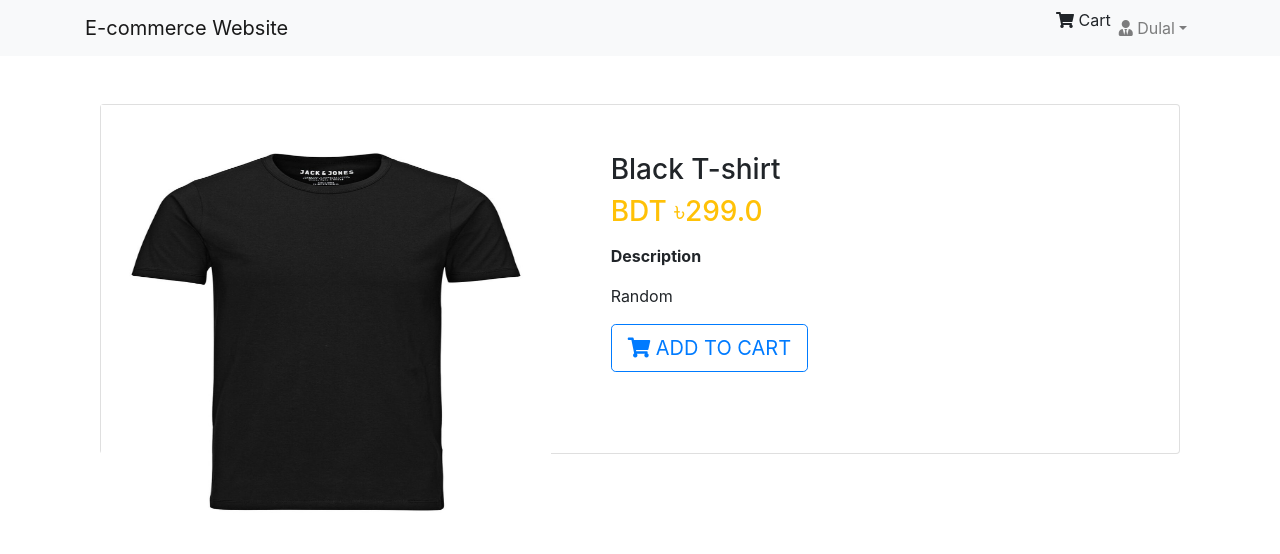
After one commit to bellicose77/Shopnirr_Ecommerce, a Django app: page /product/1/ in a window 1280 px wide. The commit adds this page. Shown: the top 554 px of the page. Run offline with Django 3.2, Linux system fonts and the light colour scheme; a user stored in the database is signed in; data comes from the database, SQL or seed files in the repository; both versions use the stored data as it was after the commit; some libraries are stand-ins or nearby versions.

Commit message:
product page

```diff
--- a/Ecommerce/App_Shop/urls.py
+++ b/Ecommerce/App_Shop/urls.py
@@ -5,4 +5,5 @@ app_name ='App_Shop'
 
 urlpatterns = [
    path('', views.Home.as_view(), name='home'),
+    path('product/<pk>/', views.ProductDetail.as_view(), name='product_detail'),
 ]
--- a/Ecommerce/static/css/main.css
+++ b/Ecommerce/static/css/main.css
@@ -0,0 +1,27 @@
+.gallery-wrap .img-big-wrap img {
+  height: 450px;
+  width: auto;
+  display: inline-block;
+  cursor: zoom-in;
+}
+
+.galler-wrap .img-small-wrap .item-gallery {
+  width: 60px;
+  height: 60px;
+  border: 1px solid #ddd;
+  margin: 7px 2px;
+  display: inline-block;
+  overflow: hidden;
+}
+
+.gallery-wrap .img-small-wrap {
+  text-align: center;
+}
+
+.gallery-wrap .img-small-wrap img {
+  max-width: 100%;
+  max-height: 100%;
+  object-fit: cover;
+  border-radius: 4px;
+  cursor: zoom-in;
+}
--- a/Ecommerce/templates/App_Shop/home.html
+++ b/Ecommerce/templates/App_Shop/home.html
@@ -11,7 +11,7 @@
           <img src="/media/{{product.mainimage}}" style="width:100%; height:300px;">
         </div>
         <figcaption class="info-wrap">
-          <h6 class="title"> <a href="#">{{product.name}}</a></h6>
+       <h6 class="title"><a href="{% url 'App_Shop:product_detail' pk=product.pk %}">{{product.name}}</a></h6>
           <div class="action-wrap">
             <div class="price-wrap h5">
               <span class="price-new">&#2547; {{product.price|floatformat:2}}</span>
--- /dev/null
+++ b/Ecommerce/templates/App_Shop/product_detail.html
@@ -0,0 +1,35 @@
+{% extends 'base.html' %}
+{% block body_block %}
+<div class="container my-5">
+  <div class="card">
+    <div class="row">
+      <aside class="col-sm-5 border-right">
+        <article class="gallery-wrap">
+          <div class="img-big-wrap">
+            <div>
+              <a href="#"><img src="/media/{{object.mainimage}}" style="width:450px"></a>
+            </div>
+          </div>
+        </article>
+      </aside>
+      <aside class="col-sm-7">
+        <article class="card-body p-5">
+          <h3 class="title mp-3">{{object.name}}</h3>
+          <p class="price-detail-wrap">
+            <span class="price h3 text-warning">
+              <span class="currency">BDT &#2547;</span><span class="num">{{object.price}}</span>
+            </span>
+          </p>
+          <dl class="item-property">
+            <dt>Description</dt>
+            <dd>
+              <p>{{object.detail_text|linebreaks}}</p>
+            </dd>
+          </dl>
+             <a href="#" class="btn btn-lg btn-outline-primary text-uppercase"> <i class="fas fa-shopping-cart"></i> Add to Cart</a>
+        </article>
+      </aside>
+    </div>
+  </div>
+</div>
+{% endblock %}
--- a/Ecommerce/templates/navbar.html
+++ b/Ecommerce/templates/navbar.html
@@ -1,7 +1,7 @@
 
 <nav class="navbar navbar-expand-lg navbar-light bg-light">
   <div class="container">
-    <a class="navbar-brand" href="{% url 'App_Shop:home' %}">Shopnirr E-commerce Website</a>
+    <a class="navbar-brand" href="{% url 'App_Shop:home' %}"> E-commerce Website </a>
     <button type="button" class="navbar-toggler" data-toggle="collapse" data-target="#navbarNav" aria-controls="navbarNav" aria-expanded="false" aria-label="Toggle navigation"><span class="navbar-toggler-icon"></span>
     </button>
     <div class="collapse navbar-collapse" id="navbarNav">
```
Also changed, not shown: Ecommerce/db.sqlite3.
